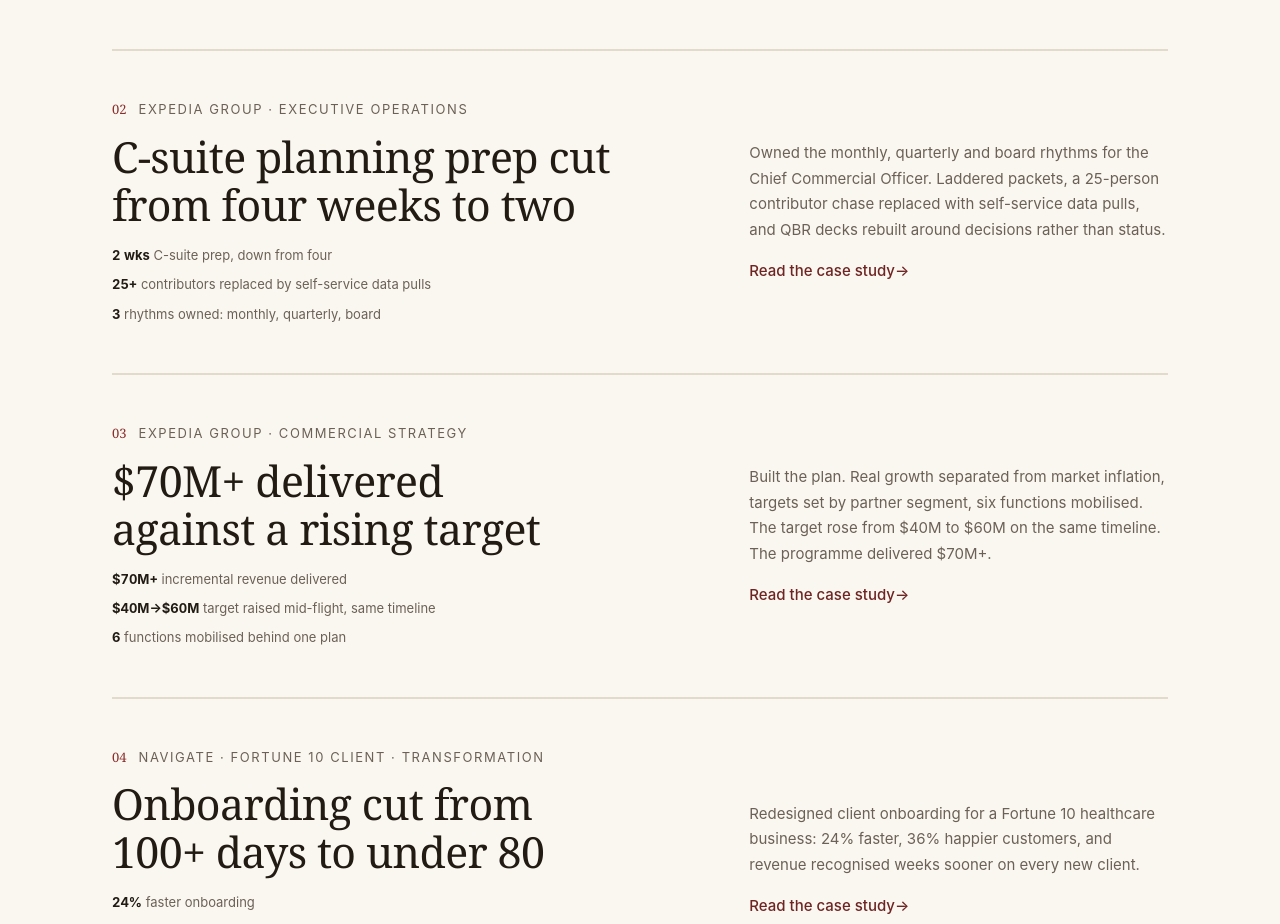
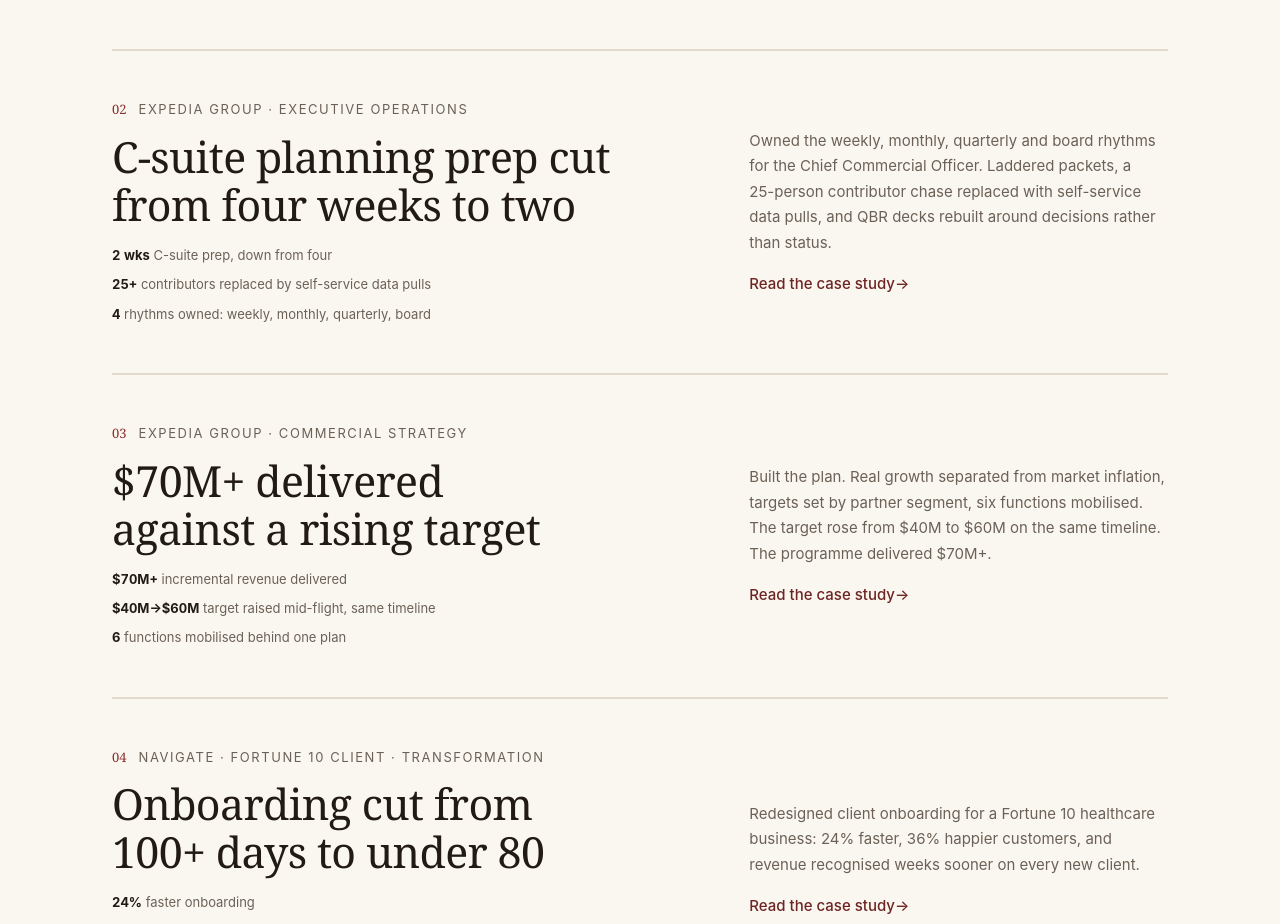
Before and after one commit to kelseyflynn/kelseyflynn.github.io, a Next.js app: page / in a window 1280 px wide. Shown: the part 2385-3309 px from the top of the page. Built offline with nearby package versions, Linux system fonts and the light colour scheme.

Commit message:
Added weekly rhythm

```diff
--- a/content/projects.ts
+++ b/content/projects.ts
@@ -78,18 +78,18 @@ export const projects: CaseStudy[] = [
     discipline: "Executive operations",
     title: "C-suite planning prep cut from four weeks to two",
     summary:
-      "Owned the monthly, quarterly and board rhythms for the Chief Commercial Officer. Laddered packets, a 25-person contributor chase replaced with self-service data pulls, and QBR decks rebuilt around decisions rather than status.",
+      "Owned the weekly, monthly, quarterly and board rhythms for the Chief Commercial Officer. Laddered packets, a 25-person contributor chase replaced with self-service data pulls, and QBR decks rebuilt around decisions rather than status.",
     metrics: [
       { value: "2 wks", label: "C-suite prep, down from four" },
       { value: "25+", label: "contributors replaced by self-service data pulls" },
-      { value: "3", label: "rhythms owned: monthly, quarterly, board" },
+      { value: "4", label: "rhythms owned: weekly, monthly, quarterly, board" },
     ],
     problem:
       "Every executive review cycle consumed four weeks of preparation and pulled 25+ people into assembling it. Packets were built from scratch each time, and the QBR deck read as a status readout rather than a request for decisions.",
     targetUser:
       "The Chief Commercial Officer, who needed decision-ready material rather than raw inputs, and the 25+ contributors whose time the old process burned every cycle.",
     role:
-      "I owned the executive planning cadence for the CCO, running the monthly, quarterly and board rhythms. I acted as first-line reviewer, so what reached the CCO was near-final rather than raw.",
+      "I owned the executive planning cadence for the CCO, running the weekly, monthly, quarterly and board rhythms. I acted as first-line reviewer, so what reached the CCO was near-final rather than raw.",
     process: [
       "Laddered the packets so each one fed the next. Monthly built toward quarterly, quarterly toward board, nothing assembled twice.",
       "Took the first-review pass myself, handing the CCO a near-finalised packet instead of 25 people's raw inputs.",
```
